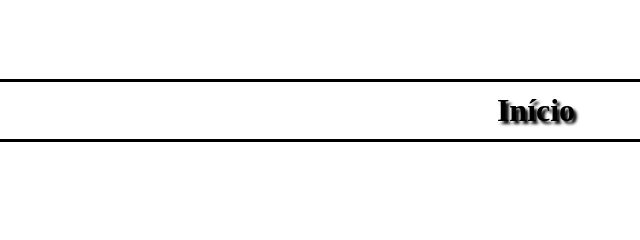
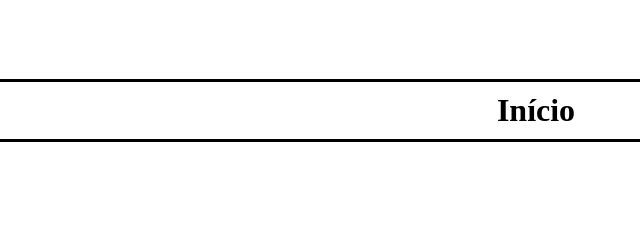
Before and after one commit to Maciel08/caderno-digital, a plain HTML site: page index.html in a window 1280 px wide. Shown: the top 240 px of the page, 104-744 px from the left. Drawn offline with Linux system fonts and the light colour scheme.

Commit message:
Update style.css

```diff
--- a/style.css
+++ b/style.css
@@ -1,5 +1,4 @@
 h1{
-    text-shadow: 3px 3px 3px #000000;
     text-align: center;
     border:solid;
     color: black;
```
